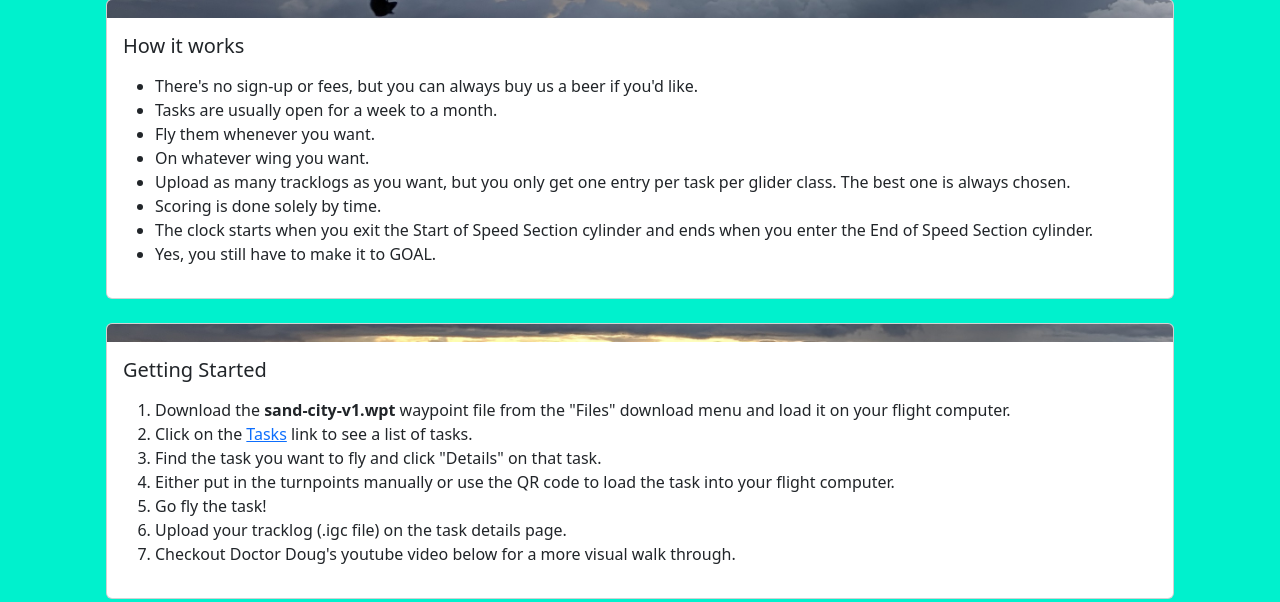
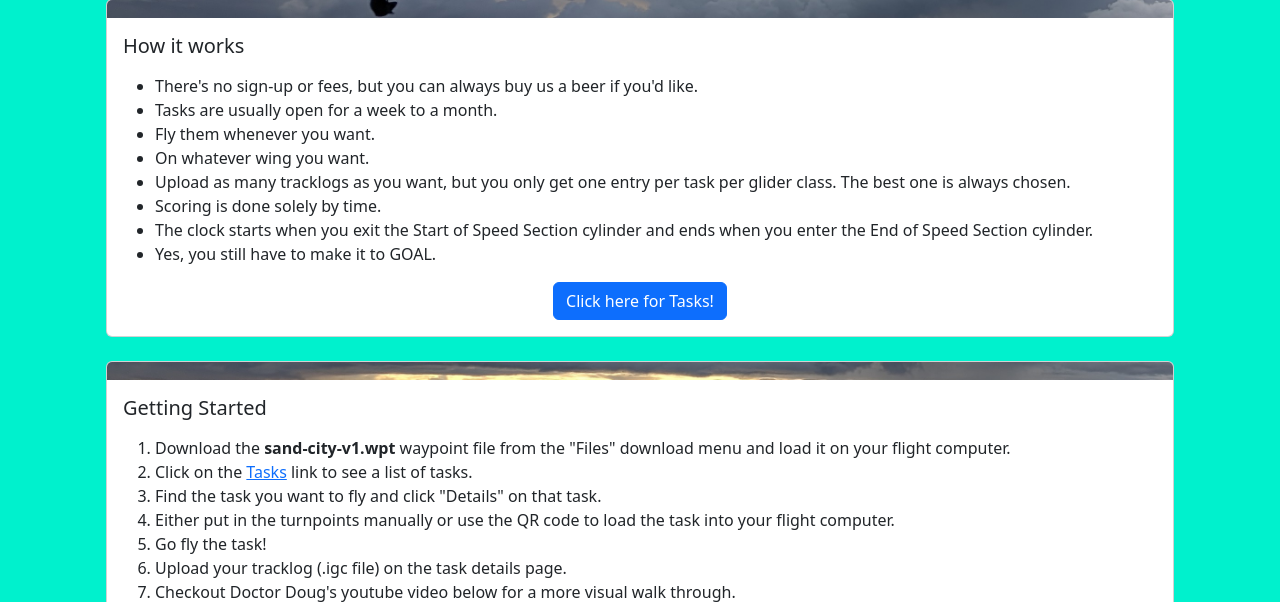
Before and after one commit to gerstle/sand-track, a Flask app: page / in a window 1280 px wide. Shown: the part 436-1038 px from the top of the page. Run offline with Flask 3, Linux system fonts and the light colour scheme; some libraries are stand-ins or nearby versions.

Commit message:
Mandy says I need a button

```diff
--- a/src/templates/index.html
+++ b/src/templates/index.html
@@ -47,6 +47,7 @@
                 <li>Yes, you still have to make it to GOAL.</li>
             </ul>
             </p>
+            <a href="{{ url_for('tasks.index') }}" class="btn btn-primary">Click here for Tasks!</a>
         </div>
     </div>
 
```
Also changed, not shown: src/static/img/header-marina-6.jpg (added).
